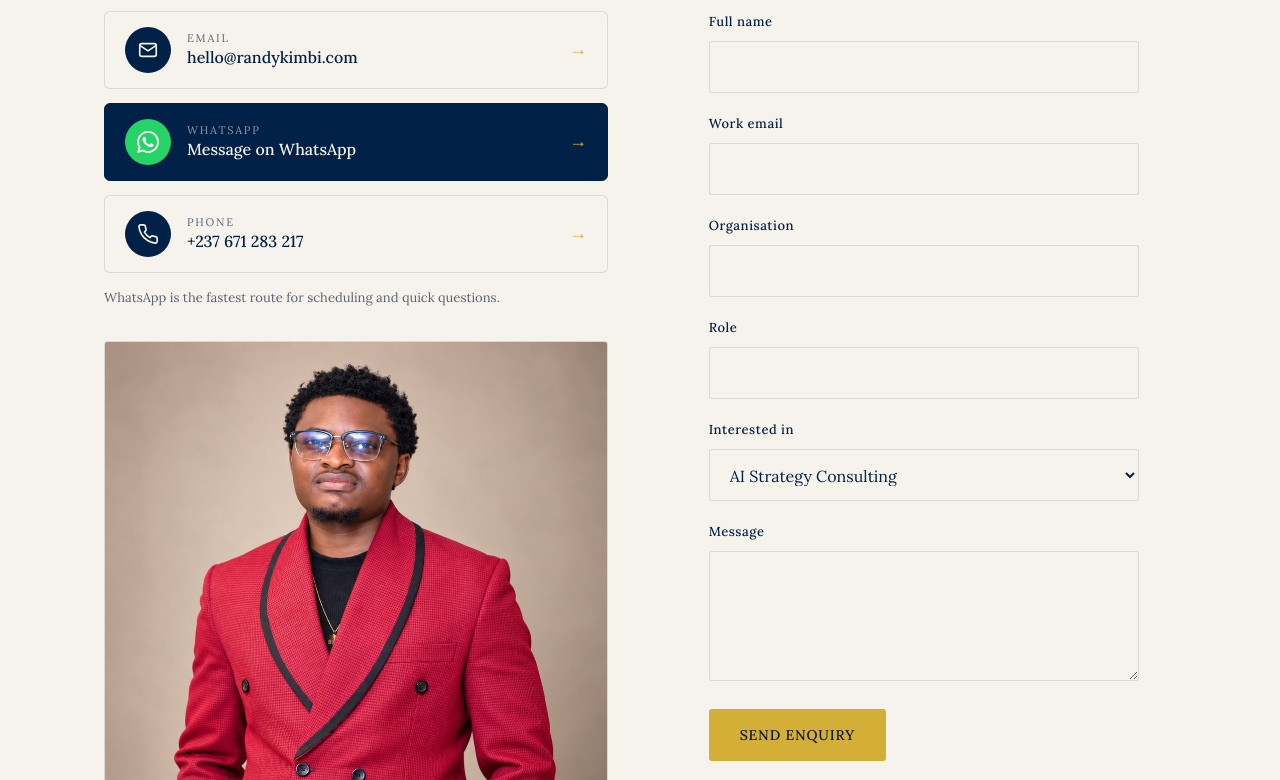
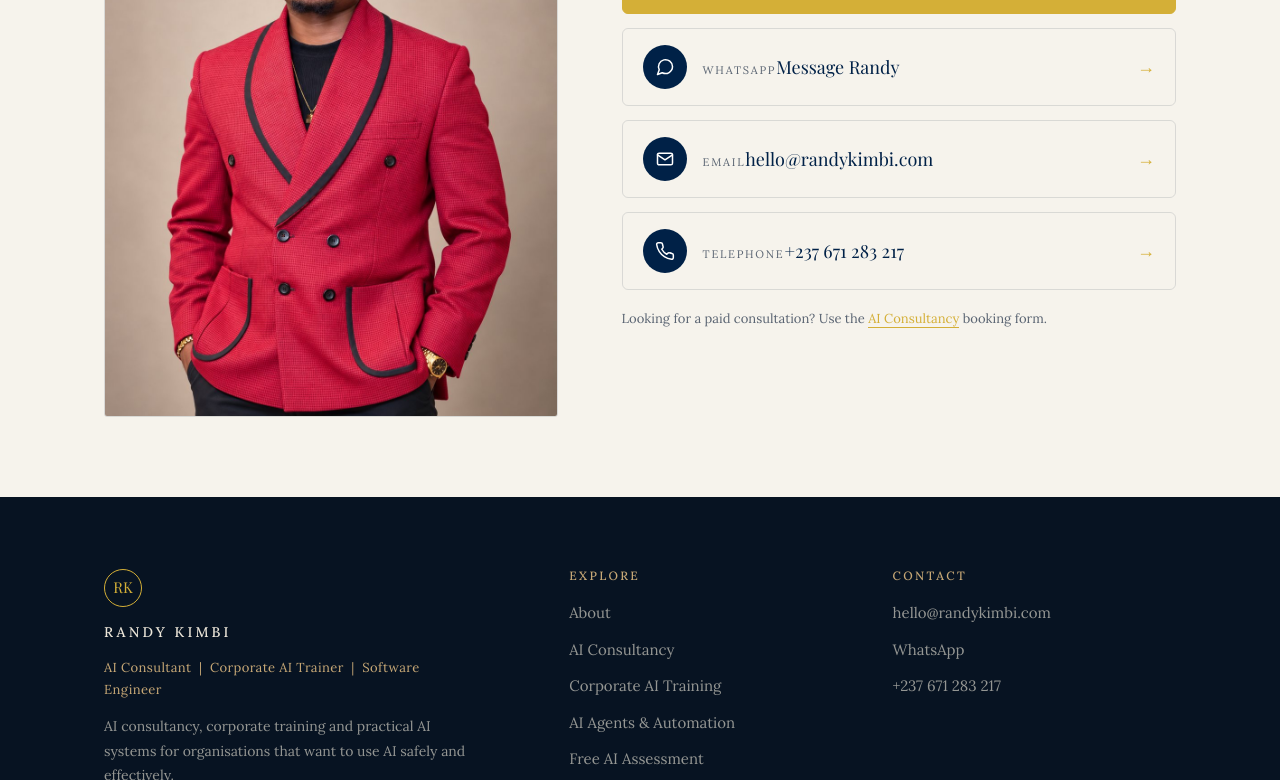
Before and after one commit to songmbu/randykimbi-website, a plain HTML site: page contact/index.html in a window 1280 px wide. Shown: the part 629-1409 px from the top of the page. Drawn offline with nearby package versions, Linux system fonts and the light colour scheme; a web font is replaced by a local one.

Commit message:
Update index.html

```diff
--- a/contact/index.html
+++ b/contact/index.html
@@ -3,166 +3,70 @@
 <head>
   <meta charset="UTF-8">
   <meta name="viewport" content="width=device-width, initial-scale=1.0">
-  <title>Contact — Randy Kimbi</title>
-  <meta name="description" content="Contact Randy Kimbi for enterprise AI strategy, executive training or an AI readiness assessment.">
+  <title>Contact Randy Kimbi | AI Consultancy & Corporate Training</title>
+  <meta name="description" content="Contact Randy Kimbi. Start with the free AI assessment, message on WhatsApp, or reach out by email or phone.">
   <link rel="stylesheet" href="/css/main.css">
   <style>
-    .contact-actions{display:flex;flex-direction:column;gap:14px;margin-bottom:14px}
-    .contact-btn{display:flex;align-items:center;gap:16px;padding:15px 20px;border:1px solid var(--line-on-paper);border-radius:6px;background:var(--paper);color:var(--ink);text-decoration:none;transition:transform .25s ease,border-color .25s ease,box-shadow .25s ease}
-    .contact-btn:hover{transform:translateY(-2px);border-color:var(--gold);box-shadow:0 12px 26px rgba(11,27,48,.10)}
-    .cb-ico{flex:0 0 auto;width:46px;height:46px;display:flex;align-items:center;justify-content:center;border-radius:50%;background:var(--ink);color:var(--paper)}
-    .cb-ico svg{width:22px;height:22px;display:block}
-    .cb-text{display:flex;flex-direction:column;gap:2px;line-height:1.3;min-width:0}
-    .cb-k{font-size:11px;letter-spacing:.16em;text-transform:uppercase;color:var(--charcoal-dim)}
-    .cb-v{font-size:16px;color:var(--ink);font-weight:500;white-space:nowrap;overflow:hidden;text-overflow:ellipsis}
-    .cb-go{flex:0 0 auto;margin-left:auto;color:var(--gold);font-size:18px;transition:transform .25s ease}
-    .contact-btn:hover .cb-go{transform:translateX(4px)}
-    .contact-btn.is-whatsapp{background:var(--ink);border-color:var(--ink);color:var(--paper)}
-    .contact-btn.is-whatsapp .cb-ico{background:#25D366;color:#fff}
-    .contact-btn.is-whatsapp .cb-v{color:var(--paper)}
-    .contact-btn.is-whatsapp .cb-k{color:var(--bone-dim)}
-    .contact-btn.is-whatsapp:hover{border-color:var(--gold);box-shadow:0 14px 30px rgba(11,27,48,.24)}
-    .contact-hint{font-size:13px;color:var(--charcoal-dim);margin:0 0 clamp(24px,4vh,38px)}
+    .contact-cols{display:grid;grid-template-columns:0.9fr 1.1fr;gap:clamp(30px,5vw,64px);align-items:center}
+    .contact-photo img{width:100%;height:auto;display:block;border:1px solid var(--line-on-paper);border-radius:3px}
+    .cxa{display:flex;align-items:center;gap:16px;border:1px solid var(--line-on-paper);border-radius:6px;padding:16px 20px;margin-bottom:14px;transition:transform .25s ease,border-color .25s ease}
+    .cxa:hover{transform:translateY(-2px);border-color:var(--gold)}
+    .cxa.primary{background:var(--gold);border-color:var(--gold)}
+    .cxa .ic{flex:0 0 auto;width:44px;height:44px;border-radius:50%;background:var(--ink);color:#fff;display:flex;align-items:center;justify-content:center}
+    .cxa.primary .ic{background:var(--ink-deep)}
+    .cxa .ic svg{width:20px;height:20px;stroke:currentColor;fill:none;stroke-width:1.8;stroke-linecap:round;stroke-linejoin:round}
+    .cxa .tx .k{font-size:11px;letter-spacing:.16em;text-transform:uppercase;color:var(--charcoal-dim)}
+    .cxa.primary .tx .k{color:var(--ink-deep)}
+    .cxa .tx .val{font-family:var(--display);font-size:18px;color:var(--ink)}
+    .cxa .go{margin-left:auto;color:var(--gold);font-size:18px}
+    .cxa.primary .go{color:var(--ink-deep)}
+    .cnote{font-size:13px;color:var(--charcoal-dim);margin-top:18px}
+    @media(max-width:820px){.contact-cols{grid-template-columns:1fr}.contact-photo{max-width:360px;margin:0 auto}}
   </style>
 </head>
 <body>
-  <header>
-    <div class="header-content">
-      <div class="logo">Randy Kimbi</div>
-      <nav>
-        <ul>
-          <li><a href="/">Home</a></li>
-          <li><a href="/about/">About</a></li>
-          <li><a href="/services/strategy/">AI Strategy</a></li>
-          <li><a href="/services/training/">Training</a></li>
-          <li><a href="/assessment/">Assessment</a></li>
-        </ul>
-      </nav>
-    </div>
-  </header>
+  <header><div class="header-content"><div class="logo">Randy Kimbi</div><nav><ul><li><a href="/">Home</a></li></ul></nav></div></header>
 
   <section class="hero text-center">
+    <div class="container"><div class="hero-grid centered"><div>
+      <span class="eyebrow center">Contact</span>
+      <h1>Let's <em>talk.</em></h1>
+      <p>Start with the free assessment, or reach Randy directly.</p>
+    </div></div></div>
+  </section>
+
+  <section>
     <div class="container">
-      <div class="hero-grid centered">
+      <div class="contact-cols">
+        <figure class="contact-photo" style="margin:0"><img src="/images/randy-contact.jpg" alt="Randy Kimbi"></figure>
         <div>
-          <span class="eyebrow center">Contact</span>
-          <h1>Let's talk <em>strategy.</em></h1>
-          <p>For enterprise AI strategy, executive training, or an assessment of where your organisation stands. I reply within 24 hours.</p>
+          <a class="cxa primary" href="/assessment/">
+            <span class="ic"><svg viewBox="0 0 24 24"><path d="M9 11l3 3 8-8"/><path d="M21 12a9 9 0 1 1-6.2-8.5"/></svg></span>
+            <span class="tx"><span class="k">Recommended</span><span class="val">Take the Free AI Assessment</span></span>
+            <span class="go">&rarr;</span>
+          </a>
+          <a class="cxa" href="https://wa.me/237671283217?text=Hello%20Randy%2C%20I%20would%20like%20to%20talk%20about%20AI%20for%20my%20organisation." target="_blank" rel="noopener">
+            <span class="ic"><svg viewBox="0 0 24 24"><path d="M21 11.5a8.4 8.4 0 0 1-12.3 7.4L3 21l2.1-5.6A8.4 8.4 0 1 1 21 11.5z"/></svg></span>
+            <span class="tx"><span class="k">WhatsApp</span><span class="val">Message Randy</span></span>
+            <span class="go">&rarr;</span>
+          </a>
+          <a class="cxa" href="mailto:hello@randykimbi.com">
+            <span class="ic"><svg viewBox="0 0 24 24"><rect x="3" y="5" width="18" height="14" rx="2"/><path d="m3 7 9 6 9-6"/></svg></span>
+            <span class="tx"><span class="k">Email</span><span class="val">hello@randykimbi.com</span></span>
+            <span class="go">&rarr;</span>
+          </a>
+          <a class="cxa" href="tel:+237671283217">
+            <span class="ic"><svg viewBox="0 0 24 24"><path d="M22 16.9v3a2 2 0 0 1-2.2 2 19.8 19.8 0 0 1-8.6-3.1 19.5 19.5 0 0 1-6-6A19.8 19.8 0 0 1 2 4.2 2 2 0 0 1 4 2h3a2 2 0 0 1 2 1.7c.1 1 .4 1.9.7 2.8a2 2 0 0 1-.5 2.1L8.1 9.9a16 16 0 0 0 6 6l1.3-1.3a2 2 0 0 1 2.1-.4c.9.3 1.8.6 2.8.7A2 2 0 0 1 22 16.9z"/></svg></span>
+            <span class="tx"><span class="k">Telephone</span><span class="val">+237 671 283 217</span></span>
+            <span class="go">&rarr;</span>
+          </a>
+          <p class="cnote">Looking for a paid consultation? Use the <a href="/services/consultancy/" style="color:var(--gold);border-bottom:1px solid var(--gold)">AI Consultancy</a> booking form.</p>
         </div>
       </div>
     </div>
   </section>
 
-  <section>
-    <div class="container">
-      <div class="contact-grid">
-        <div>
-          <div class="sec-head" style="margin-bottom:clamp(24px,4vh,36px)">
-            <span class="eyebrow">Direct</span>
-            <h2>Reach me.</h2>
-          </div>
-
-          <div class="contact-actions">
-            <a class="contact-btn" href="mailto:hello@randykimbi.com">
-              <span class="cb-ico">
-                <svg viewBox="0 0 24 24" fill="none" stroke="currentColor" stroke-width="1.8" stroke-linecap="round" stroke-linejoin="round"><rect x="3" y="5" width="18" height="14" rx="2"/><path d="m3 7 9 6 9-6"/></svg>
-              </span>
-              <span class="cb-text">
-                <span class="cb-k">Email</span>
-                <span class="cb-v">hello@randykimbi.com</span>
-              </span>
-              <span class="cb-go">&rarr;</span>
-            </a>
-
-            <a class="contact-btn is-whatsapp" href="https://wa.me/237671283217" target="_blank" rel="noopener">
-              <span class="cb-ico">
-                <svg viewBox="0 0 24 24" fill="currentColor" aria-hidden="true"><path d="M17.472 14.382c-.297-.149-1.758-.867-2.03-.967-.273-.099-.471-.148-.67.15-.197.297-.767.966-.94 1.164-.173.199-.347.223-.644.075-.297-.15-1.255-.463-2.39-1.475-.883-.788-1.48-1.761-1.653-2.059-.173-.297-.018-.458.13-.606.134-.133.298-.347.446-.52.149-.174.198-.298.298-.497.099-.198.05-.371-.025-.52-.075-.149-.669-1.612-.916-2.207-.242-.579-.487-.5-.669-.51l-.57-.01c-.198 0-.52.074-.792.372-.272.297-1.04 1.016-1.04 2.479 0 1.462 1.065 2.875 1.213 3.074.149.198 2.096 3.2 5.077 4.487.709.306 1.262.489 1.694.625.712.227 1.36.195 1.871.118.571-.085 1.758-.719 2.006-1.413.248-.694.248-1.289.173-1.413-.074-.124-.272-.198-.57-.347m-5.421 7.403h-.004a9.87 9.87 0 0 1-5.031-1.378l-.361-.214-3.741.982.998-3.648-.235-.374a9.86 9.86 0 0 1-1.51-5.26c.001-5.45 4.436-9.884 9.888-9.884 2.64 0 5.122 1.03 6.988 2.898a9.825 9.825 0 0 1 2.893 6.994c-.003 5.45-4.437 9.885-9.885 9.885m8.413-18.297A11.815 11.815 0 0 0 12.05 0C5.495 0 .16 5.335.157 11.892c0 2.096.547 4.142 1.588 5.945L.057 24l6.305-1.654a11.882 11.882 0 0 0 5.683 1.448h.005c6.554 0 11.89-5.335 11.893-11.893a11.821 11.821 0 0 0-3.48-8.413Z"/></svg>
-              </span>
-              <span class="cb-text">
-                <span class="cb-k">WhatsApp</span>
-                <span class="cb-v">Message on WhatsApp</span>
-              </span>
-              <span class="cb-go">&rarr;</span>
-            </a>
-
-            <a class="contact-btn" href="tel:+237671283217">
-              <span class="cb-ico">
-                <svg viewBox="0 0 24 24" fill="none" stroke="currentColor" stroke-width="1.8" stroke-linecap="round" stroke-linejoin="round"><path d="M22 16.92v3a2 2 0 0 1-2.18 2 19.79 19.79 0 0 1-8.63-3.07 19.5 19.5 0 0 1-6-6 19.79 19.79 0 0 1-3.07-8.67A2 2 0 0 1 4.11 2h3a2 2 0 0 1 2 1.72c.13.96.36 1.9.7 2.81a2 2 0 0 1-.45 2.11L8.09 9.91a16 16 0 0 0 6 6l1.27-1.27a2 2 0 0 1 2.11-.45c.91.34 1.85.57 2.81.7A2 2 0 0 1 22 16.92z"/></svg>
-              </span>
-              <span class="cb-text">
-                <span class="cb-k">Phone</span>
-                <span class="cb-v">+237 671 283 217</span>
-              </span>
-              <span class="cb-go">&rarr;</span>
-            </a>
-          </div>
-          <p class="contact-hint">WhatsApp is the fastest route for scheduling and quick questions.</p>
-
-          <figure class="media-figure" style="margin-top:clamp(26px,4vh,42px)">
-            <!-- Replace .asset with: <img src="/images/randy-contact.jpg" alt="Randy Kimbi"> -->
-            <img src="/images/randy-contact.jpg" alt="Randy Kimbi" style="width:100%;height:auto;display:block;border:1px solid var(--line-on-paper);border-radius:3px">
-          </figure>
-        </div>
-
-        <div class="form-wrap">
-          <div class="sec-head" style="margin-bottom:clamp(24px,4vh,36px)">
-            <span class="eyebrow">Enquiry</span>
-            <h2>Request a call.</h2>
-          </div>
-          <form onsubmit="handleContactForm(event)">
-            <label for="name">Full name</label>
-            <input id="name" name="name" type="text" required>
-            <label for="email">Work email</label>
-            <input id="email" name="email" type="email" required>
-            <label for="company">Organisation</label>
-            <input id="company" name="company" type="text">
-            <label for="title">Role</label>
-            <input id="title" name="title" type="text">
-            <label for="enquiry">Interested in</label>
-            <select id="enquiry" name="enquiry">
-              <option>AI Strategy Consulting</option>
-              <option>Executive Training</option>
-              <option>AI Readiness Assessment</option>
-              <option>Something else</option>
-            </select>
-            <label for="message">Message</label>
-            <textarea id="message" name="message"></textarea>
-            <button type="submit" class="btn btn-primary">Send enquiry</button>
-            <div id="form-status" style="display:none;margin-top:18px;padding:16px 18px;border:1px solid var(--gold);font-size:15px">
-              <span id="status-message"></span>
-            </div>
-          </form>
-        </div>
-      </div>
-    </div>
-  </section>
-
-  <footer>
-    <div class="footer-content">
-      <div class="footer-section footer-brand">
-        <span class="monogram">RK</span>
-        <span class="brand-name">Randy Kimbi</span>
-        <p>Enterprise AI strategy and executive capability for institutions that cannot afford to guess.</p>
-      </div>
-      <div class="footer-section">
-        <h4>Engagements</h4>
-        <a href="/services/strategy/">AI Strategy Consulting</a>
-        <a href="/services/training/">Executive Training</a>
-        <a href="/assessment/">AI Readiness Assessment</a>
-      </div>
-      <div class="footer-section">
-        <h4>Contact</h4>
-        <a href="mailto:hello@randykimbi.com">hello@randykimbi.com</a>
-        <a href="https://wa.me/237671283217" target="_blank" rel="noopener">WhatsApp</a>
-        <a href="tel:+237671283217">+237 671 283 217</a>
-      </div>
-    </div>
-    <div class="footer-copyright">
-      <span>&copy; 2026 Randy Kimbi. All rights reserved.</span>
-      <span>Enterprise AI Strategist &middot; Central Africa</span>
-    </div>
-  </footer>
-
+  <footer></footer>
   <script src="/js/app.js"></script>
 </body>
 </html>
```
